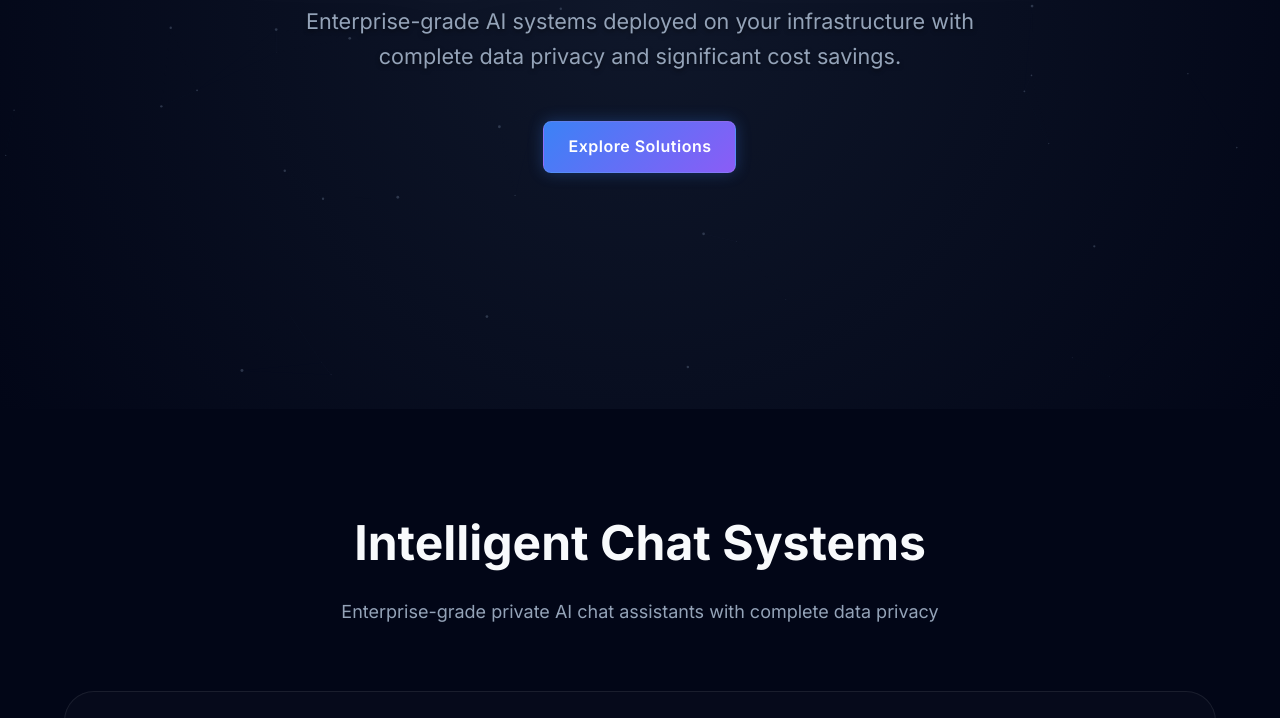
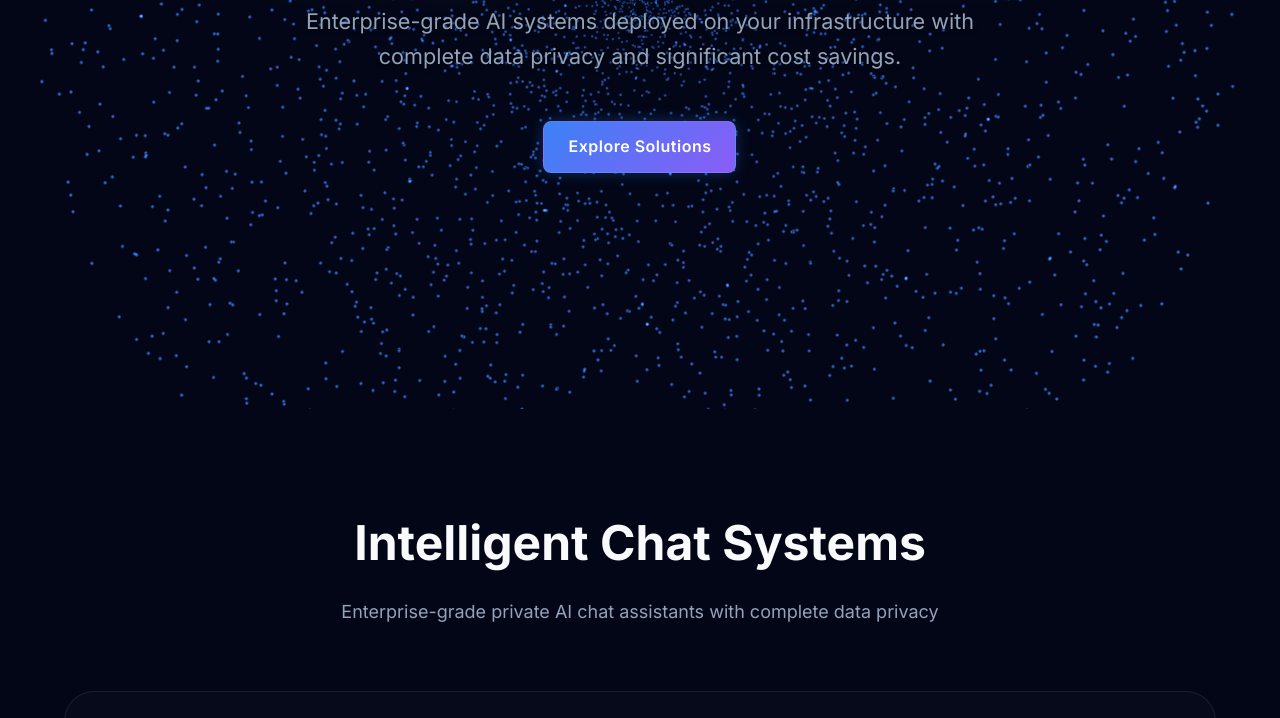
Before and after one commit to RURAMAI-AI/RURAMAI-, a plain HTML site: page index.html in a window 1280 px wide. Shown: the part 391-1109 px from the top of the page. Drawn offline with nearby package versions, Linux system fonts and the light colour scheme; animation ran at ten frames a second.

Commit message:
Integrate Antigravity particle effect into hero section

```diff
--- a/index.html
+++ b/index.html
@@ -46,9 +46,12 @@
     <meta name="msapplication-TileColor" content="#da532c">
     <meta name="theme-color" content="#020617">
 
-    <link rel="preload" href="https://ik.imagekit.io/ojfedrprt/EnterpriseChatGPT-Hero-Video.mp4?updatedAt=1762022153699" as="video">
-    <link rel="preload" href="https://ik.imagekit.io/ojfedrprt/AgroDiagnosis%202.0.mp4?updatedAt=1761595942386" as="video">
-    <link rel="preload" href="https://ik.imagekit.io/ojfedrprt/MedGemAI-Hero-Video-short2.mp4?updatedAt=1761595940443" as="video">
+    <link rel="preload" href="https://ik.imagekit.io/ojfedrprt/EnterpriseChatGPT-Hero-Video.mp4?updatedAt=1762022153699"
+        as="video">
+    <link rel="preload" href="https://ik.imagekit.io/ojfedrprt/AgroDiagnosis%202.0.mp4?updatedAt=1761595942386"
+        as="video">
+    <link rel="preload" href="https://ik.imagekit.io/ojfedrprt/MedGemAI-Hero-Video-short2.mp4?updatedAt=1761595940443"
+        as="video">
 
     <!-- JSON-LD Schema Markup -->
     <script type="application/ld+json">
@@ -738,7 +741,8 @@
 
     <!-- Hero Section with Specific Particles -->
     <section class="page-hero" id="home">
-        <canvas id="hero-canvas"></canvas>
+        <div id="hero-canvas-container"
+            style="position: absolute; top: 0; left: 0; width: 100%; height: 100%; z-index: 0;"></div>
         <div class="container hero-content">
             <h1>Intelligent AI Solutions</h1>
             <p>Enterprise-grade AI systems deployed on your infrastructure with complete data privacy and significant
@@ -1117,145 +1121,7 @@
             requestAnimationFrame(animate);
         }
 
-        // --- Medusa-like Particle Effect for Hero Section ---
-        const heroCanvas = document.getElementById('hero-canvas');
-        const hCtx = heroCanvas.getContext('2d');
-        let hWidth, hHeight;
-        let hParticles = [];
-        const hParticleCount = 150; // Increased particle count for denser effect
-        let heroMouse = { x: -1000, y: -1000 }; // Start off-screen
-        let pulsePhase = 0; // For the pulsing/expanding effect
-
-        function resizeHero() {
-            // Ensure we get the dimensions of the parent section
-            const heroSection = document.getElementById('home');
-            hWidth = heroSection.offsetWidth;
-            hHeight = heroSection.offsetHeight;
-            heroCanvas.width = hWidth;
-            heroCanvas.height = hHeight;
-        }
-
-        class HeroParticle {
-            constructor() {
-                this.angle = Math.random() * Math.PI * 2;
-                this.radius = 50 + Math.random() * 100;
-                this.speed = 0.01 + Math.random() * 0.02;
-                this.size = 1 + Math.random() * 3;
-                this.oscillation = Math.random() * Math.PI * 2;
-                this.oscillationSpeed = 0.02 + Math.random() * 0.03;
-                this.distance = 50 + Math.random() * 100;
-                // Cyan Accent Color with varying opacity
-                this.color = `rgba(6, 182, 212, ${0.3 + Math.random() * 0.4})`;
-                this.x = 0;
-                this.y = 0;
-                this.updatePosition();
-            }
-
-            updatePosition() {
-                // Calculate position based on angle and distance from center
-                this.x = heroMouse.x + Math.cos(this.angle) * this.distance;
-                this.y = heroMouse.y + Math.sin(this.angle) * this.distance;
-            }
-
-            update() {
-                // Rotate around the mouse position
-                this.angle += this.speed;
-
-                // Pulsing effect - particles expand and contract
-                this.oscillation += this.oscillationSpeed;
-                const pulse = Math.sin(pulsePhase) * 20;
-                this.distance = 50 + Math.sin(this.oscillation) * (50 + pulse);
-
-                // Update position based on new values
-                this.updatePosition();
-
-                // Keep particles within canvas bounds
-                if (this.x < 0 || this.x > hWidth || this.y < 0 || this.y > hHeight) {
-                    this.angle = Math.random() * Math.PI * 2;
-                    this.distance = 50 + Math.random() * 100;
-                }
-            }
-
-            draw() {
-                hCtx.beginPath();
-                hCtx.arc(this.x, this.y, this.size, 0, Math.PI * 2);
-                hCtx.fillStyle = this.color;
-                hCtx.shadowBlur = 15;
-                hCtx.shadowColor = '#06b6d4';
-                hCtx.fill();
-                hCtx.shadowBlur = 0;
-
-                // Draw connections to nearby particles
-                for (let other of hParticles) {
-                    if (other !== this) {
-                        let dx = this.x - other.x;
-                        let dy = this.y - other.y;
-                        let distance = Math.sqrt(dx * dx + dy * dy);
-
-                        // Only connect close particles
-                        if (distance < 80) {
-                            hCtx.beginPath();
-                            hCtx.strokeStyle = `rgba(6, 182, 212, ${0.1 * (1 - distance/80)})`;
-                            hCtx.lineWidth = 0.5;
-                            hCtx.moveTo(this.x, this.y);
-                            hCtx.lineTo(other.x, other.y);
-                            hCtx.stroke();
-                        }
-                    }
-                }
-            }
-        }
-
-        function initHeroParticles() {
-            hParticles = [];
-            for (let i = 0; i < hParticleCount; i++) {
-                hParticles.push(new HeroParticle());
-            }
-        }
-
-        function animateHero() {
-            hCtx.clearRect(0, 0, hWidth, hHeight);
-
-            // Update pulse phase for expanding/contracting effect
-            pulsePhase += 0.03;
-
-            // Update and draw all particles
-            for (let particle of hParticles) {
-                particle.update();
-                particle.draw();
-            }
-
-            requestAnimationFrame(animateHero);
-        }
-
-        // Events for Global Canvas
-        window.addEventListener('resize', () => {
-            resize();
-            resizeHero();
-            initParticles();
-            initHeroParticles();
-        });
-
-        resize();
-        initParticles();
-        animate();
-
-        // Events for Hero Canvas
-        resizeHero();
-        initHeroParticles();
-        animateHero();
-
-        // Track mouse specifically for Hero Section interactions
-        const heroSection = document.getElementById('home');
-        heroSection.addEventListener('mousemove', (e) => {
-            const rect = heroCanvas.getBoundingClientRect();
-            heroMouse.x = e.clientX - rect.left;
-            heroMouse.y = e.clientY - rect.top;
-        });
-        heroSection.addEventListener('mouseleave', () => {
-            heroMouse.x = -1000;
-            heroMouse.y = -1000;
-        });
+
 
 
         // --- Other Existing Interactions ---
@@ -1543,4 +1409,175 @@
     </script>
 </body>
 
+<!-- Three.js Particle Effect for Hero Section -->
+<script type="module">
+    import * as THREE from 'https://unpkg.com/three@0.160.0/build/three.module.js';
+
+    const heroContainer = document.getElementById('hero-canvas-container');
+
+    // --- Scene Setup ---
+    const scene = new THREE.Scene();
+    // Transparent background to blend with the site's dark theme if needed,
+    // but the user liked the white background effect.
+    // However, the site is dark mode (theme-color #020617).
+    // If I use white, it will cover the hero content text which is white.
+    // Wait, the hero text is white: color: var(--text-main); (#f8fafc).
+    // If I put a white background canvas behind white text, it will be unreadable.
+    // The user liked the "particle_effect.html" which was white.
+    // Maybe they want the particles to be white/blue on the DARK background?
+    // Or they want the whole hero section to be white?
+    // "implement the same effect... delete the particles that are there now"
+    // The current particles are cyan on dark.
+    // I will assume they want the *motion* and *shape* (Vortex/Medusa), but probably adapted to the theme?
+    // OR they want the exact look.
+    // Let's try to adapt the colors to the dark theme to be safe, or make it transparent.
+    // If I make it transparent, I can keep the site's background.
+    // Let's use the site's dark background color for the fog and scene to match seamlessly.
+
+    const darkBg = 0x020617; // Matches --dark-bg
+    scene.background = null; // Transparent to let CSS background show? Or set color.
+    // Let's set color to match exactly so fog works.
+    scene.background = new THREE.Color(darkBg);
+    scene.fog = new THREE.FogExp2(darkBg, 0.002);
+
+    const camera = new THREE.PerspectiveCamera(75, heroContainer.clientWidth / heroContainer.clientHeight, 0.1, 1000);
+    camera.position.z = 30;
+    camera.position.y = 0;
+
+    const renderer = new THREE.WebGLRenderer({ antialias: true, alpha: true });
+    renderer.setSize(heroContainer.clientWidth, heroContainer.clientHeight);
+    renderer.setPixelRatio(window.devicePixelRatio);
+    heroContainer.appendChild(renderer.domElement);
+
+    // --- Particle System Configuration ---
+    const PARTICLE_COUNT = 4000;
+
+    const geometry = new THREE.BufferGeometry();
+    const positions = [];
+    const originalPositions = [];
+    const randomOffsets = [];
+    const speeds = [];
+
+    for (let i = 0; i < PARTICLE_COUNT; i++) {
+        const r = Math.random() * 40 + 1;
+        const theta = Math.random() * Math.PI * 2;
+        const depth = -150 / (r + 2);
+
+        const x = r * Math.cos(theta);
+        const y = r * Math.sin(theta);
+
+        const px = x;
+        const py = y;
+        const pz = depth;
+
+        positions.push(px, py, pz);
+        originalPositions.push(px, py, pz);
+        randomOffsets.push(Math.random() * Math.PI * 2);
+        speeds.push(0.2 + Math.random() * 0.5);
+    }
+
+    geometry.setAttribute('position', new THREE.Float32BufferAttribute(positions, 3));
+    geometry.setAttribute('originalPosition', new THREE.Float32BufferAttribute(originalPositions, 3));
+    geometry.setAttribute('randomOffset', new THREE.Float32BufferAttribute(randomOffsets, 1));
+    geometry.setAttribute('speed', new THREE.Float32BufferAttribute(speeds, 1));
+
+    // Material
+    const textureCanvas = document.createElement('canvas');
+    textureCanvas.width = 32;
+    textureCanvas.height = 32;
+    const textureContext = textureCanvas.getContext('2d');
+    textureContext.beginPath();
+    textureContext.arc(16, 16, 14, 0, Math.PI * 2);
+    textureContext.fillStyle = '#ffffff';
+    textureContext.fill();
+    const texture = new THREE.CanvasTexture(textureCanvas);
+
+    const material = new THREE.PointsMaterial({
+        color: 0x3b82f6, // Using the site's primary blue (--primary: #3b82f6) instead of Google Blue
+        size: 0.3,
+        map: texture,
+        transparent: true,
+        opacity: 0.8,
+        alphaTest: 0.01,
+        sizeAttenuation: true,
+        blending: THREE.AdditiveBlending // Additive looks better on dark backgrounds
+    });
+
+    const particleSystem = new THREE.Points(geometry, material);
+    scene.add(particleSystem);
+
+    // --- Mouse Interaction ---
+    const interactionMouse = new THREE.Vector2();
+    const targetRotation = new THREE.Vector2();
+    const windowHalfX = window.innerWidth / 2;
+    const windowHalfY = window.innerHeight / 2;
+
+    // Track mouse relative to the container or window?
+    // Window is smoother for parallax.
+    document.addEventListener('mousemove', (event) => {
+        interactionMouse.x = (event.clientX - windowHalfX) / 100;
+        interactionMouse.y = (event.clientY - windowHalfY) / 100;
+    });
+
+    // --- Animation Loop ---
+    const clock = new THREE.Clock();
+
+    function animate() {
+        requestAnimationFrame(animate);
+
+        const time = clock.getElapsedTime();
+        const positions = particleSystem.geometry.attributes.position.array;
+        const originals = particleSystem.geometry.attributes.originalPosition.array;
+        const speeds = particleSystem.geometry.attributes.speed.array;
+
+        for (let i = 0; i < PARTICLE_COUNT; i++) {
+            const i3 = i * 3;
+            const ox = originals[i3];
+            const oy = originals[i3 + 1];
+            const oz = originals[i3 + 2];
+
+            // Pulse
+            const pulse = Math.sin(time * 1.5 + oz * 0.1) * 0.1 + 1;
+
+            // Swirl
+            const swirlAngle = time * speeds[i] * 0.5;
+            const cosA = Math.cos(swirlAngle);
+            const sinA = Math.sin(swirlAngle);
+
+            let rx = ox * cosA - oy * sinA;
+            let ry = ox * sinA + oy * cosA;
+
+            rx *= pulse;
+            ry *= pulse;
+            const rz = oz * (1 + Math.sin(time * 1.5) * 0.1);
+
+            positions[i3] = rx;
+            positions[i3 + 1] = ry;
+            positions[i3 + 2] = rz;
+        }
+        particleSystem.geometry.attributes.position.needsUpdate = true;
+
+        // Tilt
+        targetRotation.x = interactionMouse.y * 0.5;
+        targetRotation.y = interactionMouse.x * 0.5;
+
+        particleSystem.rotation.x += (targetRotation.x - particleSystem.rotation.x) * 0.05;
+        particleSystem.rotation.y += (targetRotation.y - particleSystem.rotation.y) * 0.05;
+
+        renderer.render(scene, camera);
+    }
+
+    animate();
+
+    // --- Resize Handler ---
+    window.addEventListener('resize', () => {
+        const width = heroContainer.clientWidth;
+        const height = heroContainer.clientHeight;
+        camera.aspect = width / height;
+        camera.updateProjectionMatrix();
+        renderer.setSize(width, height);
+    });
+</script>
+</body>
+
 </html>
```
Also changed, not shown: particle_effect.html (added, +221 -0 lines).
